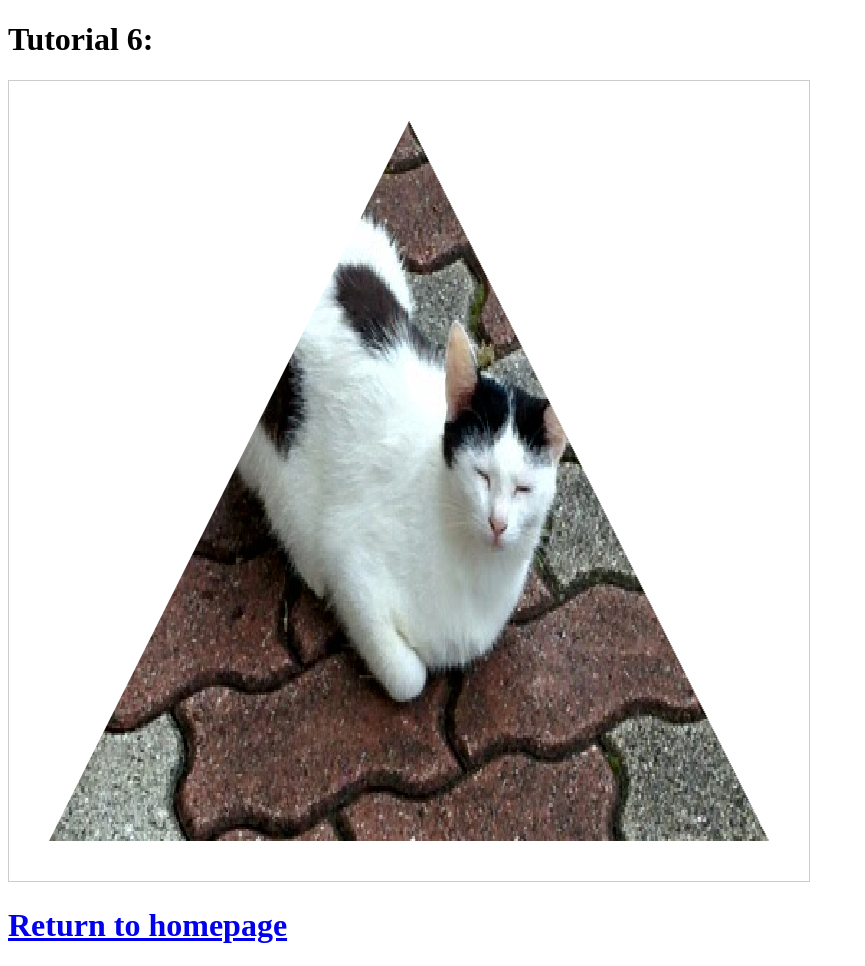
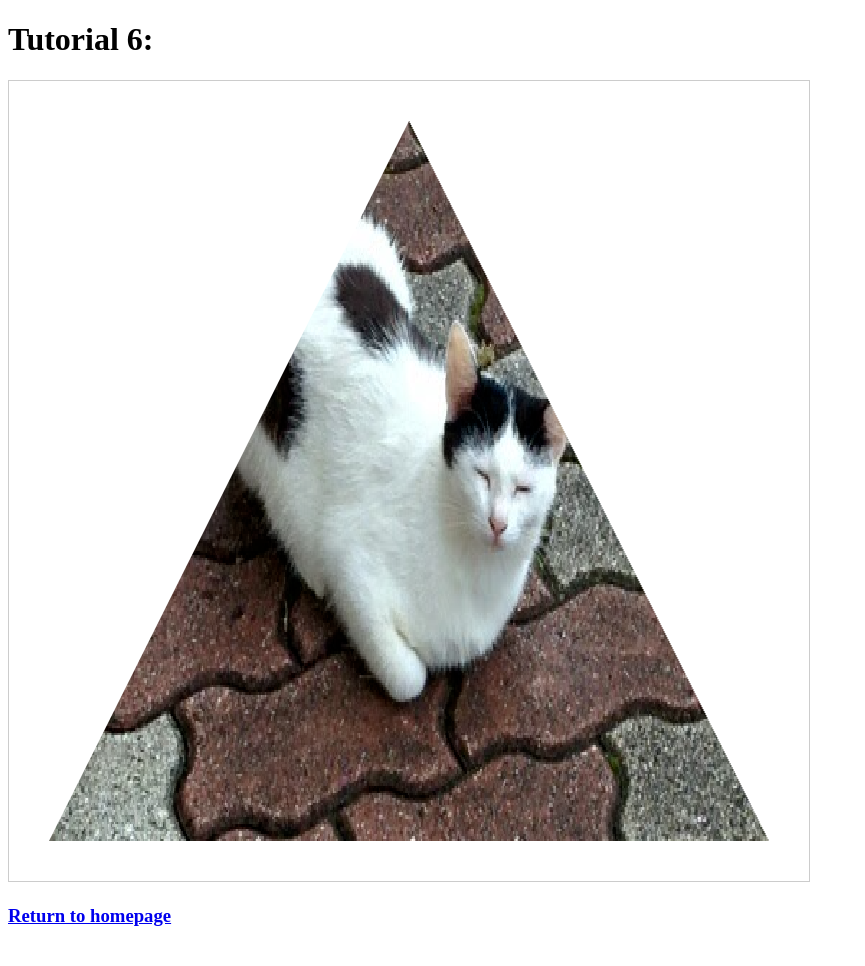
Before and after one commit to Traxyn/traxyn.github.io, a plain HTML site: page Tutorial_6/index.html in a window 1280 px wide. Shown: the whole page, without its empty margins (0-865 px from the left). After the commit the page ends 945 px from the top, so only its background shows below. Drawn offline with Linux system fonts and the light colour scheme.

Commit message:
added links to homepage from each tutorial
Modified from the previous test in tutorial 6 to use an h3 element

```diff
--- a/Tutorial_6/index.html
+++ b/Tutorial_6/index.html
@@ -7,6 +7,6 @@
     <body>
         <canvas width="800" height="800"></canvas>
         <script src="main.js"></script>
+        <h3><a href="../">Return to homepage</a></h3>
     </body>
-    <h1><a href="./">Return to homepage</a></h1>
 </html>
```
Also changed, not shown: Tutorial_1/index.html (+1 -0 lines), Tutorial_2/index.html (+1 -0 lines), Tutorial_3/index.html (+1 -0 lines), Tutorial_4/index.html (+1 -0 lines), Tutorial_5/index.html (+1 -0 lines).
